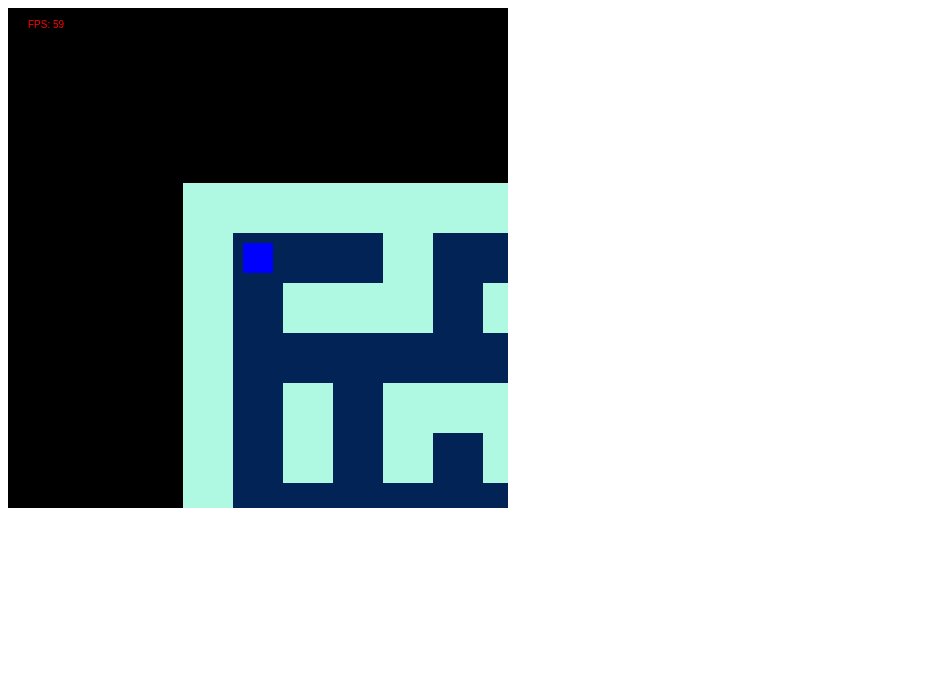
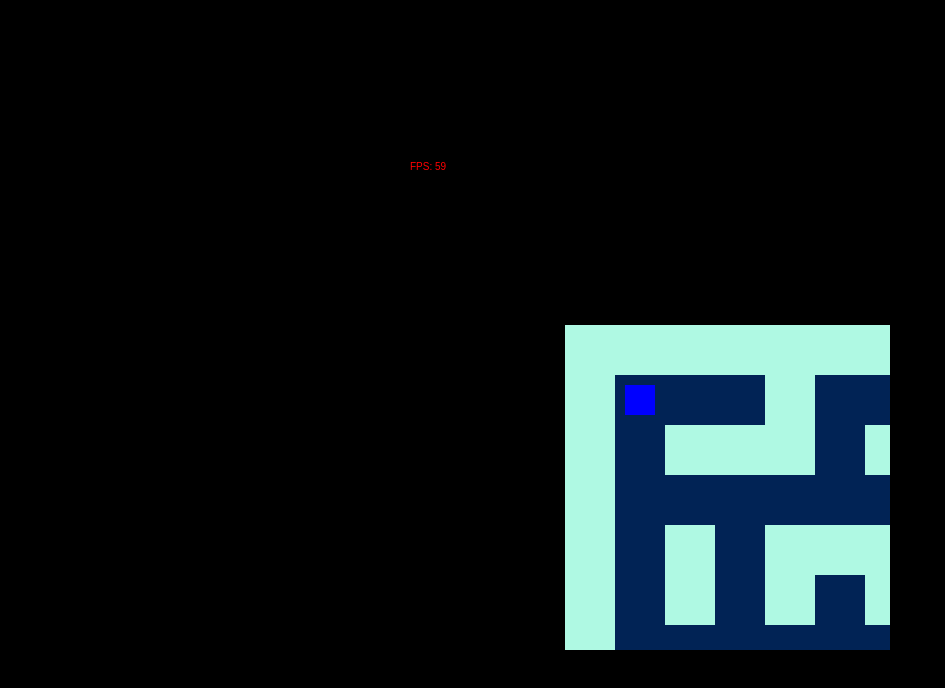
Before and after one commit to MantilllaBigfoot/1st-js-canvas-game, a plain HTML site: page index.html in a window 1280 px wide. Shown: the whole page, without its empty margins (0-945 px from the left). Drawn offline with Linux system fonts and the light colour scheme.

Commit message:
add somt styles and comments

```diff
--- a/index.html
+++ b/index.html
@@ -8,7 +8,7 @@
     <title>GTG - Get The Key</title>
   </head>
   <body>
-    <canvas width="500" height="500"></canvas>
+    <canvas class="screen" width="500" height="500"></canvas>
     <script src="./javascripts/viewport.js"></script>
     <script src="./javascripts/obstacle.js"></script>
     <script src="./javascripts/player.js"></script>
--- a/javascripts/obstacle.js
+++ b/javascripts/obstacle.js
@@ -1,3 +1,4 @@
+//Borders of the Map
 class Obstacle {
   constructor(gameLevelInstance, posX, posY, tileW, tileH) {
     this.game = gameLevelInstance;
@@ -6,32 +7,36 @@ class Obstacle {
     this.position = [posX, posY];
   }
 
-  checkIntersection(elementWidth, elementHeight, posX, posY, speed) {
-    // We'll use this to check for intersections between player and enemy and spell and enemy
+  /* #region  checkIntersection */
 
-    return (
-      // is right edge of element in front of left edge of enemy
-      posX + elementWidth >= this.position[0] &&
-      // is left edge of element before of right edge of enemy
-      posX <= this.position[0] + this.width &&
-      // is bottom edge of element below top edge of enemy
-      posY + elementHeight >= this.position[1] &&
-      // is top edge of element above bottom edge of enemy
-      posY <= this.position[1] + this.height
-    );
-  }
-  //offset als übergaeparameter
+  //Checks if the player collides with the surrounding obstacles
+  //Takes speed as a parameter, because otherwise the player hops over the borders)
+
+  //Default
+  // checkIntersection(elementWidth, elementHeight, posX, posY, speed) {
+  //   return (
+  //     // is right edge of element in front of left edge of enemy
+  //     posX + elementWidth >= this.position[0] &&
+  //     // is left edge of element before of right edge of enemy
+  //     posX <= this.position[0] + this.width &&
+  //     // is bottom edge of element below top edge of enemy
+  //     posY + elementHeight >= this.position[1] &&
+  //     // is top edge of element above bottom edge of enemy
+  //     posY <= this.position[1] + this.height
+  //   );
+  // }
+
   checkIntersectionTop(elementWidth, elementHeight, posX, posY, speed) {
     console.log(posY);
     console.log(this.position[1] + this.height);
     return (
-      // is top edge of element above bottom edge of obstaclt
+      // is top edge of element above bottom edge of obstacle
       posY <= this.position[1] + this.height &&
-      // is right edge of element in front of left edge of enemy
+      // is right edge of element in front of left edge of obstacle
       posX + elementWidth >= this.position[0] + speed &&
-      // is left edge of element before of right edge of enemy
+      // is left edge of element before of right edge of obstacle
       posX <= this.position[0] + this.width - speed &&
-      // is bottom edge of element below top edge of enemy
+      // is bottom edge of element below top edge of obstacle
       posY + elementHeight >= this.position[1] + speed //speed
     );
   }
@@ -43,11 +48,11 @@ class Obstacle {
     return (
       // is bottom edge of element below top edge of obstacle
       posY + elementHeight >= this.position[1] &&
-      // is right edge of element in front of left edge of enemy
+      // is right edge of element in front of left edge of obstacle
       posX + elementWidth >= this.position[0] + speed &&
-      // is left edge of element before of right edge of enemy
+      // is left edge of element before of right edge of obstacle
       posX <= this.position[0] + this.width - speed &&
-      // is top edge of element above bottom edge of enemy
+      // is top edge of element above bottom edge of obstacle
       posY <= this.position[1] + this.height - speed
     );
   }
@@ -58,12 +63,12 @@ class Obstacle {
     return (
       // is bottom edge of element below top edge of obstaclt
       posY + elementHeight >= this.position[1] + speed &&
-      // is right edge of element in front of left edge of enemy
+      // is right edge of element in front of left edge of obstacle
       posX + elementWidth >= this.position[0] + speed &&
-      // is left edge of element before of right edge of enemy
+      // is left edge of element before of right edge of obstacle
       posX <= this.position[0] + this.width &&
-      // is top edge of element above bottom edge of enemy
-      posY <= this.position[1] + this.height + speed
+      // is top edge of element above bottom edge of obstacle
+      posY <= this.position[1] + this.height - speed
     );
   }
 
@@ -71,12 +76,13 @@ class Obstacle {
     return (
       // is right edge of element in front of left edge of obstaclt
       posX + elementWidth >= this.position[0] &&
-      // is left edge of element before of right edge of enemy
+      // is left edge of element before of right edge of obstacle
       posX <= this.position[0] + this.width - speed &&
-      // is bottom edge of element below top edge of enemy
+      // is bottom edge of element below top edge of obstacle
       posY + elementHeight >= this.position[1] + speed &&
-      // is top edge of element above bottom edge of enemy
+      // is top edge of element above bottom edge of obstacle
       posY <= this.position[1] + this.height - speed
     );
+    /* #endregion */
   }
 }
--- a/javascripts/player.js
+++ b/javascripts/player.js
@@ -1,11 +1,7 @@
 class Player {
   constructor(gameLevelInstance) {
     this.game = gameLevelInstance;
-    this.tileFrom = [1, 1];
-    this.tileDest = [1, 1];
-    this.timeMoved = 0;
     this.position = [60, 60];
     this.dimension = [30, 30];
-    this.delayMove = 700;
   }
 }
--- a/mainStyle.css
+++ b/mainStyle.css
@@ -0,0 +1,23 @@
+html,
+body {
+  height: 100%;
+}
+
+body {
+  margin: 0;
+  background-color: black;
+  display: flex;
+  align-items: center;
+  justify-content: center;
+  font-family: monospace;
+}
+
+.screen {
+  background-color: greenyellow;
+  width: 500px;
+  height: 500px;
+  display: flex;
+  flex-direction: column;
+  justify-content: center;
+  align-items: center;
+}
```
Also changed, not shown: javascripts/gameLevel.js (+7 -0 lines).
